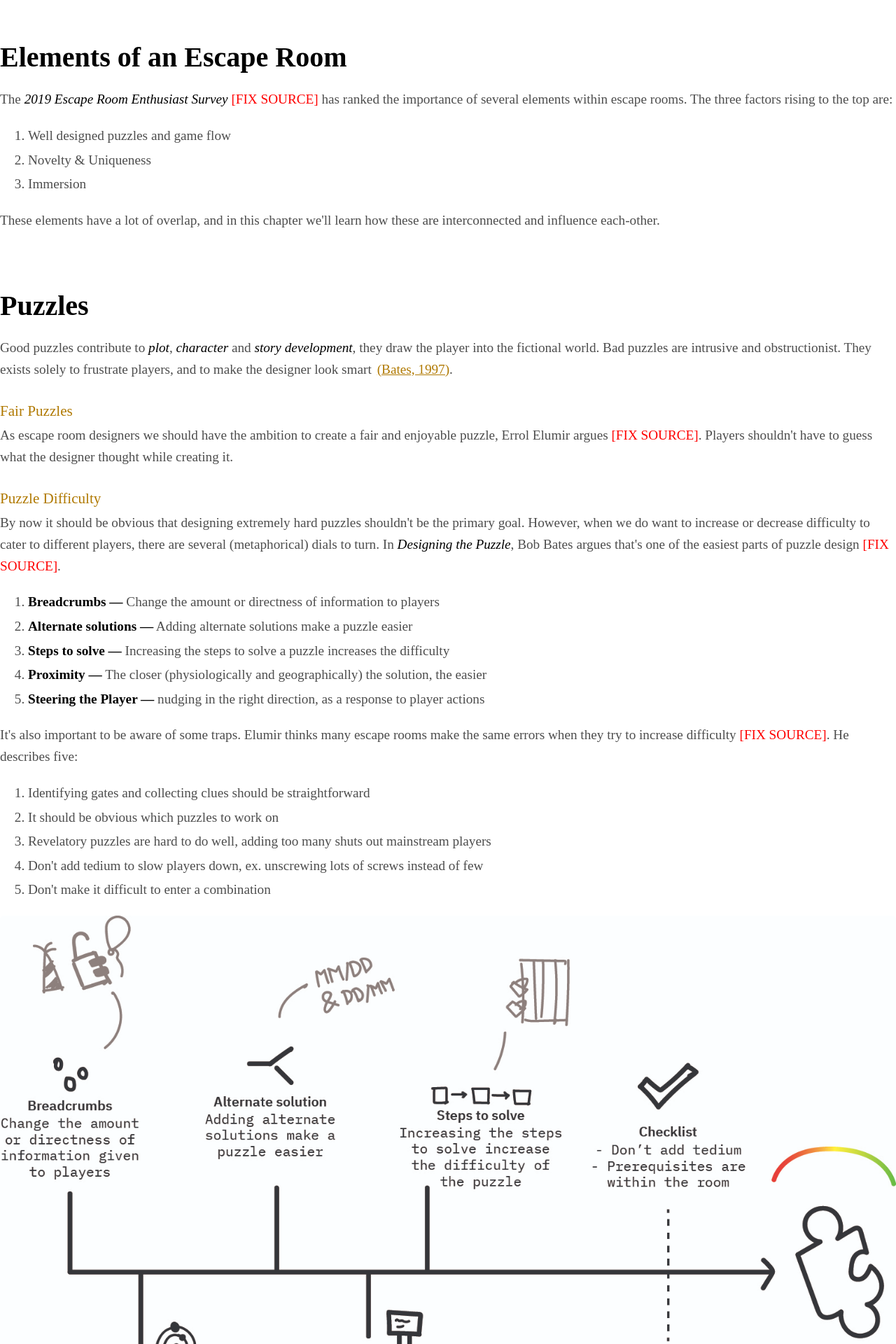
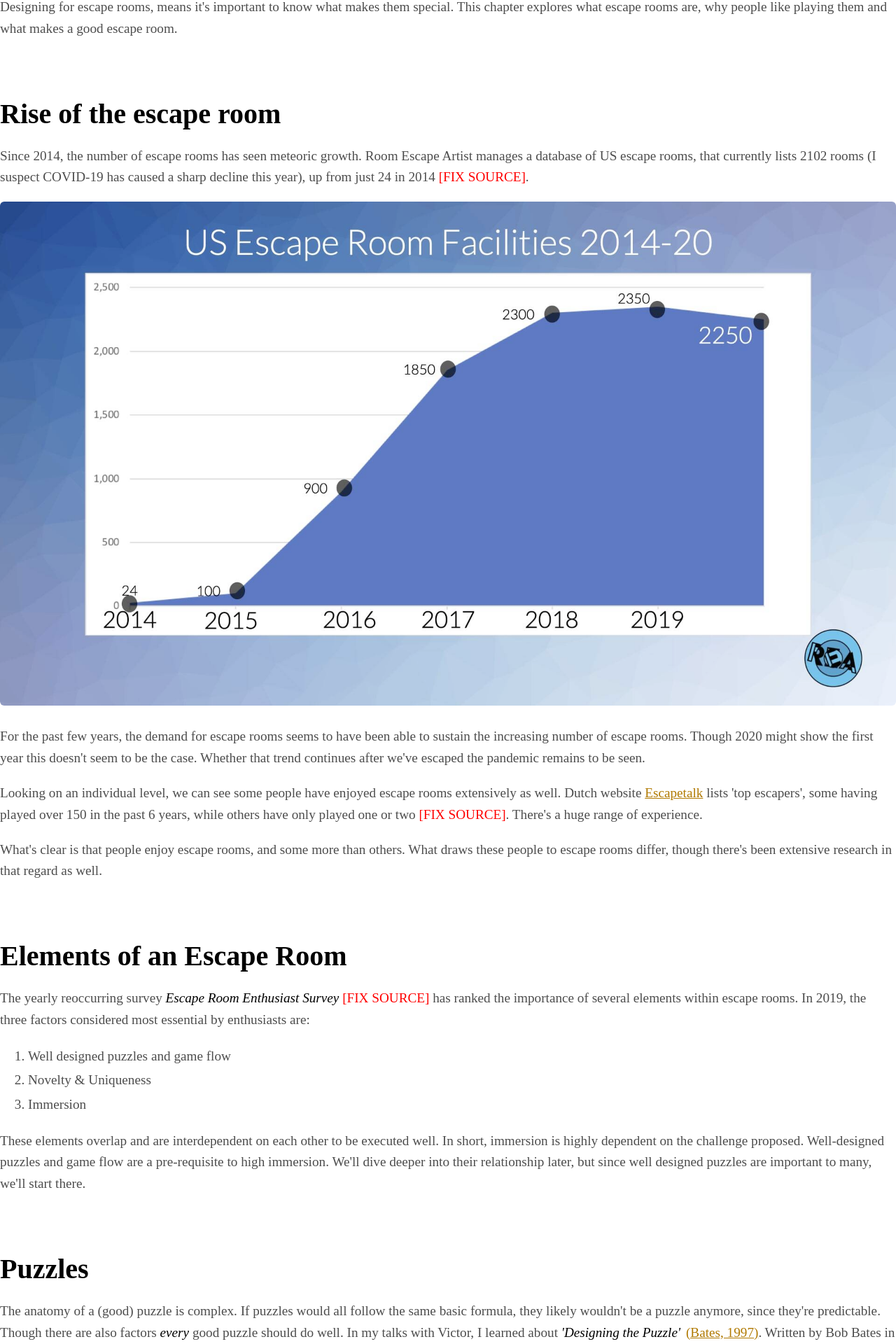
Before and after one commit to nwesthoff/irp-dynamic-difficulty, a Next.js app: page /chapters/context in a window 1280 px wide. Shown: the part 74-1994 px from the top of the page at 70% size. Built offline with nearby package versions, Linux system fonts and the light colour scheme.

Commit message:
📝 Update context

```diff
--- a/pages/chapters/context.mdx
+++ b/pages/chapters/context.mdx
@@ -9,19 +9,35 @@ import Citation from "@components/Bibliography/Citation";
 
 ::: section small-width
 
+Designing for escape rooms, means it's important to know what makes them special. This chapter explores what escape rooms are, why people like playing them and what makes a good escape room.
+
+## Rise of the escape room
+
+Since 2014, the number of escape rooms has seen meteoric growth. Room Escape Artist manages a database of US escape rooms, that currently lists 2102 rooms (I suspect COVID-19 has caused a sharp decline this year), up from just 24 in 2014 <Citation id="" hideAuthor />.
+
+![ltr: 24, 100, 900, 1850, 2300, 2350, 2250](/img/escape-rooms-us-2014-2020.png "Escape Room growth from 2014 to 2020")
+
+For the past few years, the demand for escape rooms seems to have been able to sustain the increasing number of escape rooms. Though 2020 might show the first year this doesn't seem to be the case. Whether that trend continues after we've escaped the pandemic remains to be seen.
+
+Looking on an individual level, we can see some people have enjoyed escape rooms extensively as well. Dutch website [Escapetalk](http://escapetalk.nl) lists 'top escapers', some having played over 150 in the past 6 years, while others have only played one or two <Citation id="" hideAuthor />. There's a huge range of experience.
+
+What's clear is that people enjoy escape rooms, and some more than others. What draws these people to escape rooms differ, though there's been extensive research in that regard as well.
+
 ## Elements of an Escape Room
 
-The _2019 Escape Room Enthusiast Survey_ <Citation id="" /> has ranked the importance of several elements within escape rooms. The three factors rising to the top are:
+The yearly reoccurring survey _Escape Room Enthusiast Survey_ <Citation id="" /> has ranked the importance of several elements within escape rooms. In 2019, the three factors considered most essential by enthusiasts are:
 
 1. Well designed puzzles and game flow
 2. Novelty & Uniqueness
 3. Immersion
 
-These elements have a lot of overlap, and in this chapter we'll learn how these are interconnected and influence each-other.
+These elements overlap and are interdependent on each other to be executed well. In short, immersion is highly dependent on the challenge proposed. Well-designed puzzles and game flow are a pre-requisite to high immersion. We'll dive deeper into their relationship later, but since well designed puzzles are important to many, we'll start there.
 
 ## Puzzles
 
-Good puzzles contribute to _plot_, _character_ and _story development_, they draw the player into the fictional world. Bad puzzles are intrusive and obstructionist. They exists solely to frustrate players, and to make the designer look smart <Citation id="bates_1997_designing" />.
+The anatomy of a (good) puzzle is complex. If puzzles would all follow the same basic formula, they likely wouldn't be a puzzle anymore, since they're predictable. Though there are also factors _every_ good puzzle should do well. In my talks with Victor, I learned about _'Designing the Puzzle'_ <Citation id="bates_1997_designing" />. Written by Bob Bates in 1997, this isn't current by any stretch of the imagination, but it has been the underpinning for many of game designers' theories.
+
+According to Bates, good puzzles contribute to _plot_, _character_ and _story development._ They draw the player into the fictional world. Good puzzles are fair and make sense, they exist to be fun, not to prevent players from finishing. Bad puzzles are _intrusive_ and _obstructionist_. They exists solely to frustrate players, and to make the designer look smart.
 
 ### Fair Puzzles
 
@@ -66,8 +82,11 @@ Errol Elumir <Citation id="" hideAuthor />, expands on the same principle from a
 2. Collect Clues
 3. Select gate to work on
 4. Solve puzzle
+
    a. Aha Type
+
    b. Process Type
+
 5. Input answer
 6. Repeat
 
```
Also changed, not shown: public/img/escape-rooms-us-2014-2020.png (added).
